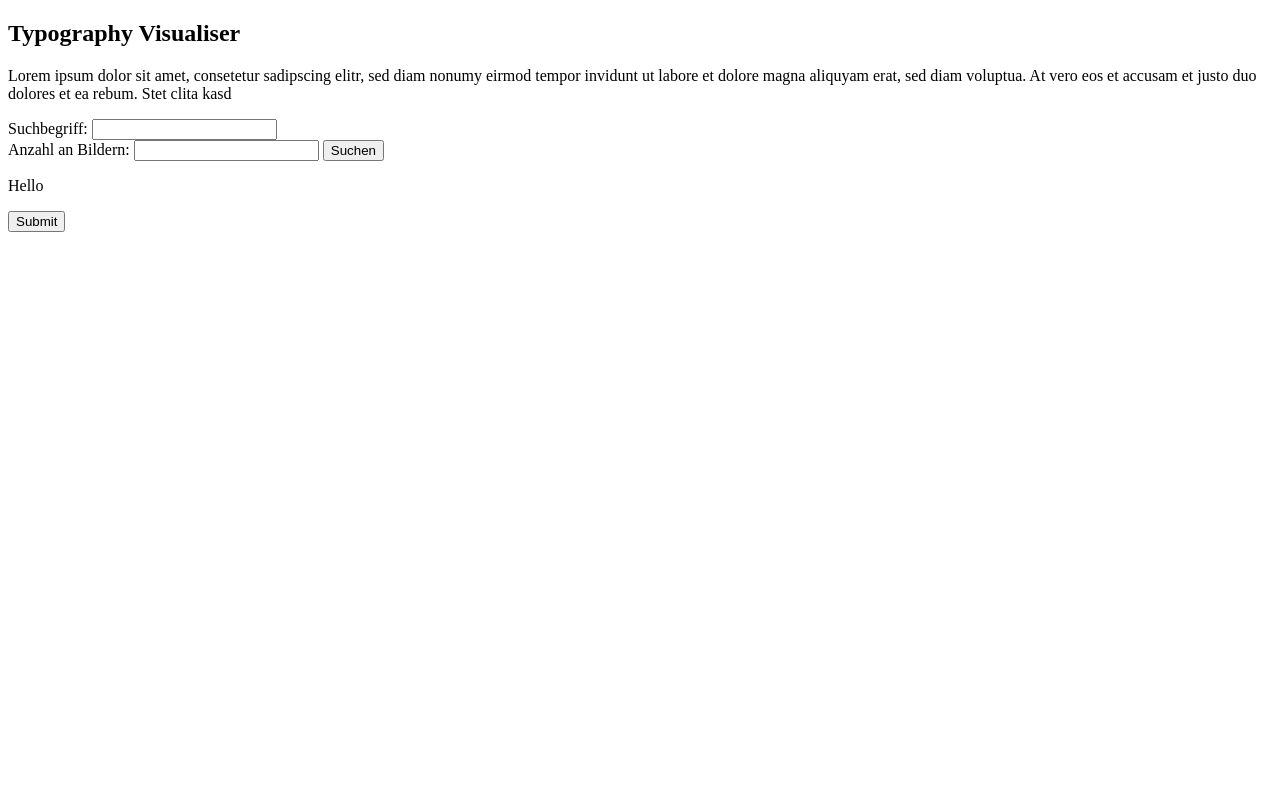
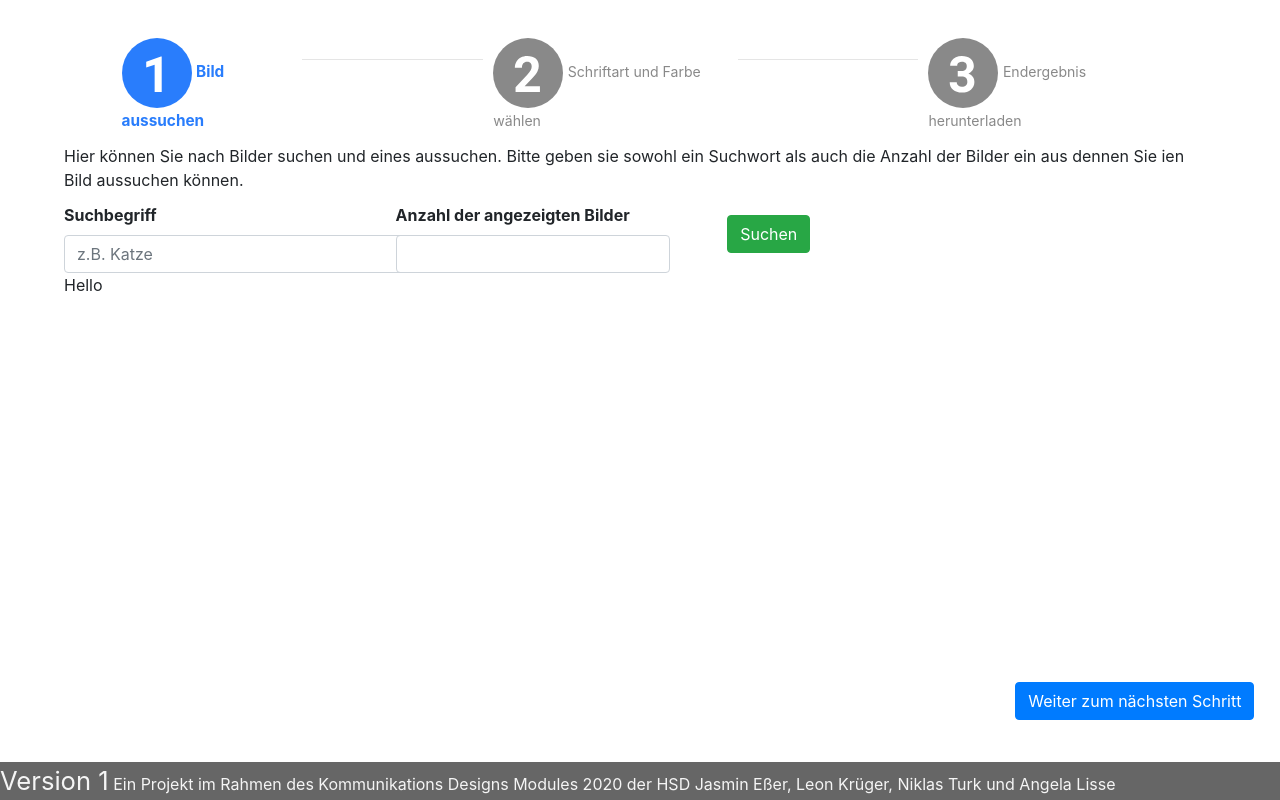
Before and after one commit to L30N74/KommDes-TypographyVisualiser, a Flask app: page / in a window 1280 px wide. Run offline with Flask 2, Linux system fonts and the light colour scheme; some libraries are stand-ins or nearby versions.

Commit message:
add style to index.html from bootstrap and css

```diff
--- /dev/null
+++ b/TypographyVisualiser/static/css/picture-selection.css
@@ -0,0 +1,69 @@
+main {
+    padding: 3% 5% 3% 5%;
+}
+hr {
+    width: 200px;
+    margin: 2% 1% 2% 1%;
+}
+.page-description {
+    margin-top: 1%;
+    margin-bottom: 1%;
+}
+/* Stepper*/
+.stepper {
+    display: flex;
+    padding: 0 5% 0 5%;
+    justify-content: center;
+}
+.disabled-circle-description {
+    color: #898989;
+    font-size: 1.1vw;
+}
+.active-circle-description {
+    color: #297DFC;
+    font-weight: bold;
+    font-size: 1.2vw;
+}
+
+/* From */
+.search-bar {
+    width: 130%;
+}
+label {
+    font-weight: bold;
+}
+
+.form-container {
+    display: flex;
+    flex-direction: row;
+}
+
+.label-input {
+    display: flex;
+    flex-direction: column;
+    padding-right: 5%;
+}
+.search-button {
+    height: 100%;
+    margin-top: 1%;
+}
+.next-button {
+    position: absolute;
+    bottom: 10%;
+    right: 2%;
+}
+/* Footer */
+
+footer {
+    position: absolute;
+    bottom: 0;
+    width: 100%;
+
+    background: #666666;
+}
+footer span {
+    color: whitesmoke;
+}
+footer .version {
+   font-size: 2vw;
+}
--- a/TypographyVisualiser/templates/index.html
+++ b/TypographyVisualiser/templates/index.html
@@ -1,38 +1,60 @@
 <!Doctype html>
-<html>
+<html lang="de">
 <head>
     <title>Home</title>
-    <link rel="stylesheet" href="{{ url_for('static', filename='css/style.css') }}">  <!-- &lt;!&ndash; In Flask müssen css Dateien in dem Ordner static sein. Hier wird dann die Referenz gelegt &ndash;&gt; -->
+    <link rel="stylesheet" href="{{ url_for('static', filename='css/style.css') }}">
+    <!-- &lt;!&ndash; In Flask müssen css Dateien in dem Ordner static sein. Hier wird dann die Referenz gelegt &ndash;&gt; -->
 
     <script src="https://code.jquery.com/jquery-3.2.1.min.js"></script>
-
+    <!-- Einbingung von Bootstrap -->
+    <link rel="stylesheet" href="https://stackpath.bootstrapcdn.com/bootstrap/4.5.0/css/bootstrap.min.css"
+          integrity="sha384-9aIt2nRpC12Uk9gS9baDl411NQApFmC26EwAOH8WgZl5MYYxFfc+NcPb1dKGj7Sk" crossorigin="anonymous">
+    <link rel="stylesheet" href="{{ url_for('static', filename='css/picture-selection.css')}}">
 </head>
 <body>
 <main>
-        <section id="content header">
-            <h1>Typography Visualiser</h1>
-            <p id="log">Lorem ipsum dolor sit amet, consetetur sadipscing elitr, sed diam nonumy eirmod tempor invidunt ut labore et dolore magna aliquyam erat, sed diam voluptua. At vero eos et accusam et justo duo dolores et ea rebum. Stet clita kasd
+    <div id="content header">
+        <div class="stepper">
+            <div class="step-one">
+                <img src="../static/icons/circle_1_active.svg" alt="Kreis mit einer eins">
+                <span class="active-circle-description">Bild aussuchen</span>
+            </div>
+            <hr/>
+            <div class="step-two">
+                <img src="../static/icons/circle_2_disabled.svg" alt="Kreis mit einer zwei">
+                <span class="disabled-circle-description">Schriftart und Farbe wählen</span>
+            </div>
+            <hr/>
+            <div class="step-three">
+                <img src="../static/icons/circle_3_disabled.svg" alt="Kreis mit einer drei">
+                <span class="disabled-circle-description">Endergebnis herunterladen</span>
+            </div>
+        </div>
+        <p id="log" class="page-description">Hier können Sie nach Bilder suchen und eines aussuchen. Bitte geben sie
+            sowohl ein Suchwort als auch die Anzahl der Bilder ein aus dennen Sie ien Bild aussuchen können.
         </p>
-            <form method="post", id="form">
-                <label for="searchbar">Suchbegriff: </label>
-                <input type="text" id="searchbar" />
-                <br />
-                <label for="imageAmount">Anzahl an Bildern: </label>
-                <input type="number" id="imageAmount" />
-                <input type="submit" value="Suchen" />
-
-{#                <input type="color" id="colorPicker" />#}
+        <form method="post" id="form">
+            <div class="form-container">
+                <div class="label-input">
+                    <label for="searchbar">Suchbegriff</label>
+                    <input type="text" id="searchbar" class="form-control search-bar" placeholder="z.B. Katze"/>
+                </div>
+                <div class="label-input">
+                    <label for="imageAmount">Anzahl der angezeigten Bilder</label>
+                    <input type="number" id="imageAmount" class="form-control"/>
+                </div>
+                <button class="btn btn-success search-button" type="submit" value="Suchen">Suchen</button>
+            </div>
         </form>
-        </section>
+    </div>
 
     <section id="images">
         <p>Hello </p>
         <form id="formImages">
-                <input type="submit" id="continue" />
         </form>
     </section>
+    <button class="btn btn-primary next-button">Weiter zum nächsten Schritt</button>
 </main>
-
 <script>
     let keyword = "";
     $('#form').on('submit', event => {
@@ -74,5 +96,9 @@
         window.location.href = "/Settings";
     })
 </script>
+<footer>
+    <span class="version">Version 1</span>
+    <span>Ein Projekt im Rahmen des Kommunikations Designs Modules 2020 der HSD Jasmin Eßer, Leon Krüger, Niklas Turk und Angela Lisse</span>
+</footer>
 </body>
 </html>
```
Also changed, not shown: TypographyVisualiser/main.py (line endings or trailing spaces), TypographyVisualiser/static/icons/circle_1_active.svg (added), TypographyVisualiser/static/icons/circle_2_disabled.svg (added), TypographyVisualiser/static/icons/circle_3_disabled.svg (added), TypographyVisualiser/templates/settings.html (line endings or trailing spaces). Lines whose indentation alone changed are shown as unchanged.
